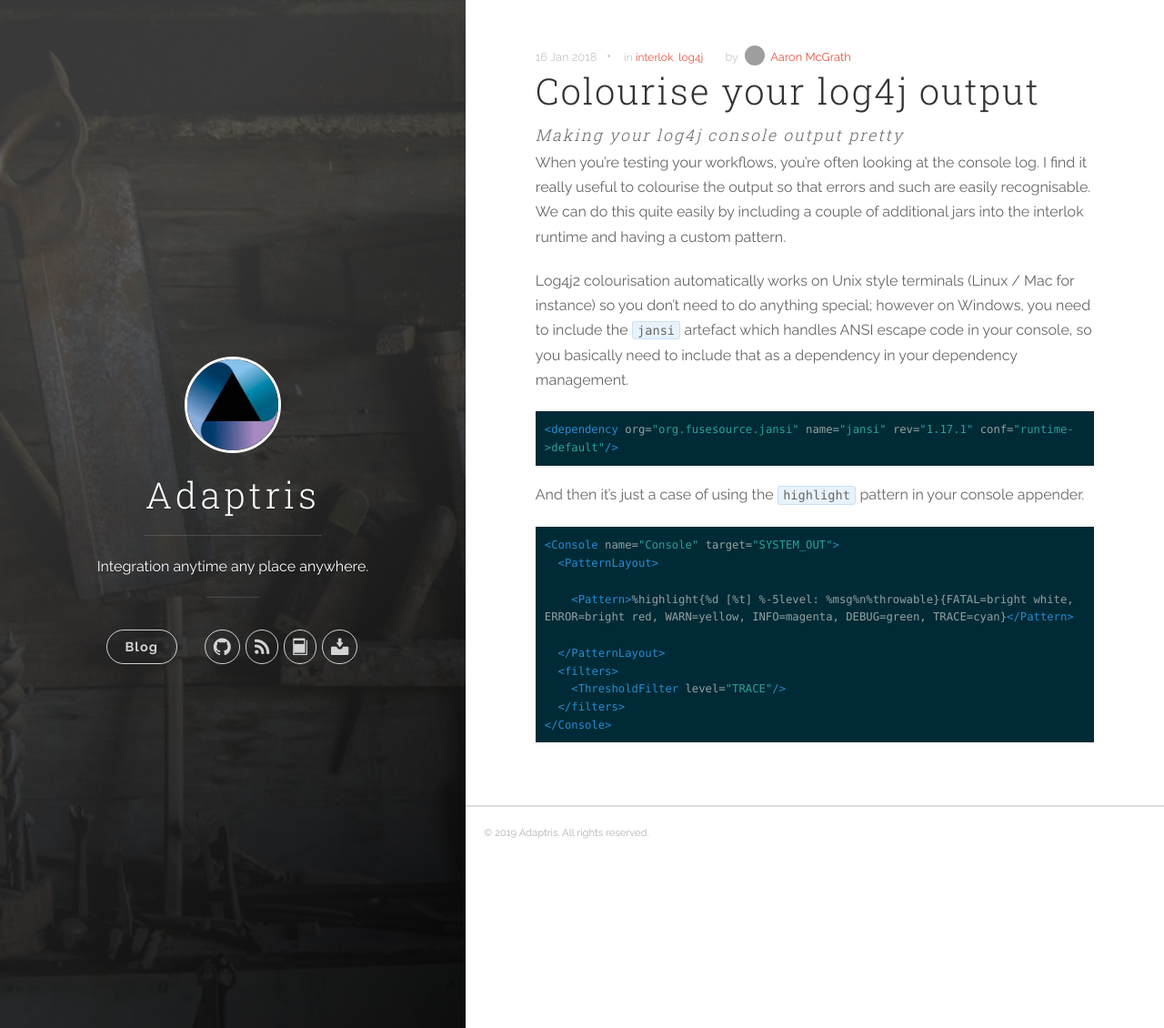
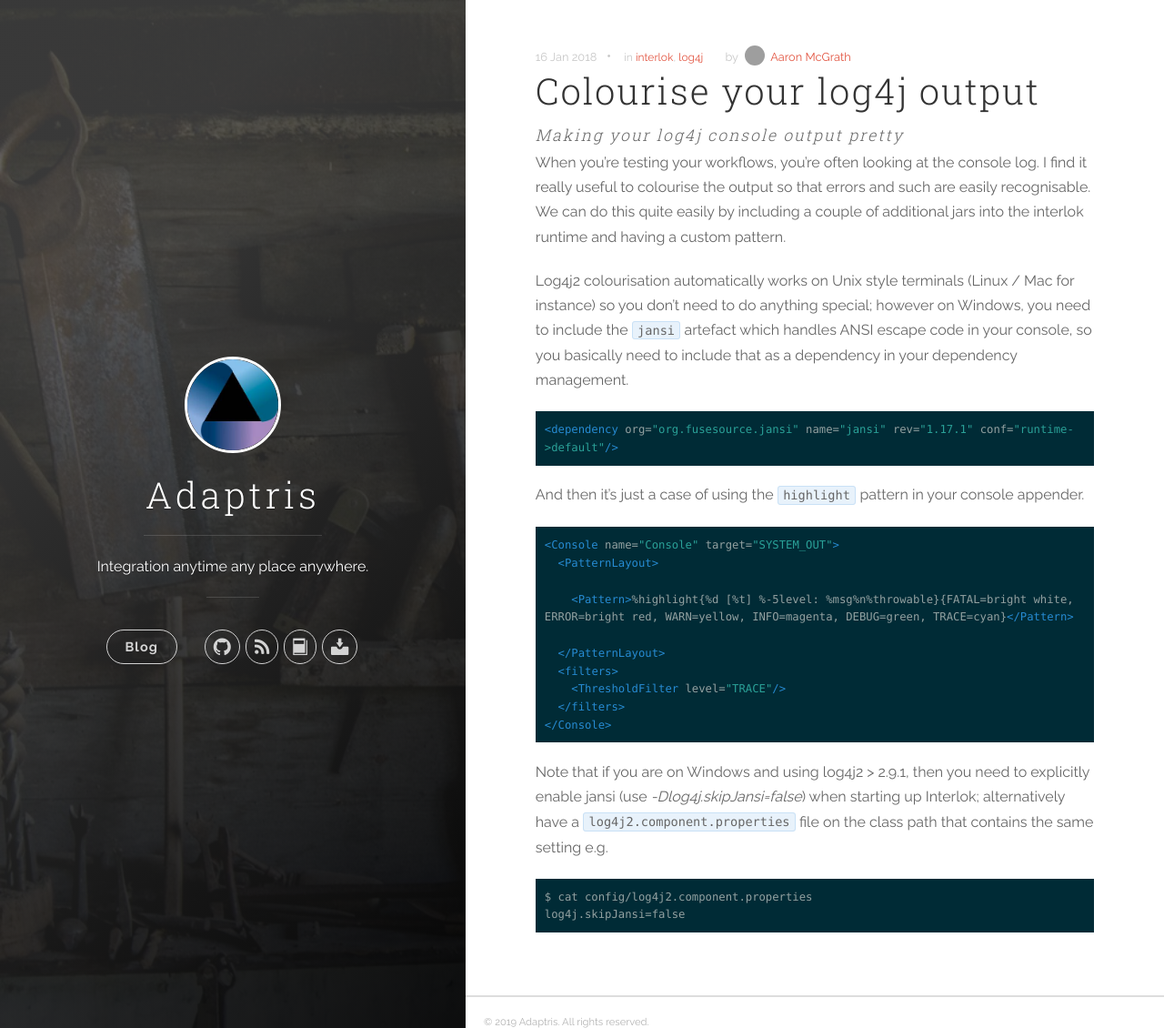
Before and after one commit to adaptris/adaptris.github.io, a Jekyll site: the page built from _posts/2018-01-16-colourising-log4j-console.markdown, in a window 1280 px wide and 1130 px high. Shown: the whole window at 91% size. Built offline with Jekyll 4.4.1, drawn with Linux system fonts in a browser that asks for light colours; nearby versions of some CDN libraries; grey boxes are pictures that could not be loaded.

Commit message:
Add note about windows+jansi

````diff
--- a/_posts/2018-01-16-colourising-log4j-console.markdown
+++ b/_posts/2018-01-16-colourising-log4j-console.markdown
@@ -36,3 +36,10 @@
   </filters>
 </Console>
 {% endhighlight %}
+
+Note that if you are on Windows and using log4j2 > 2.9.1, then you need to explicitly enable jansi (use _-Dlog4j.skipJansi=false_) when starting up Interlok; alternatively have a `log4j2.component.properties` file on the class path that contains the same setting e.g.
+
+```
+$ cat config/log4j2.component.properties
+log4j.skipJansi=false
+```
````
